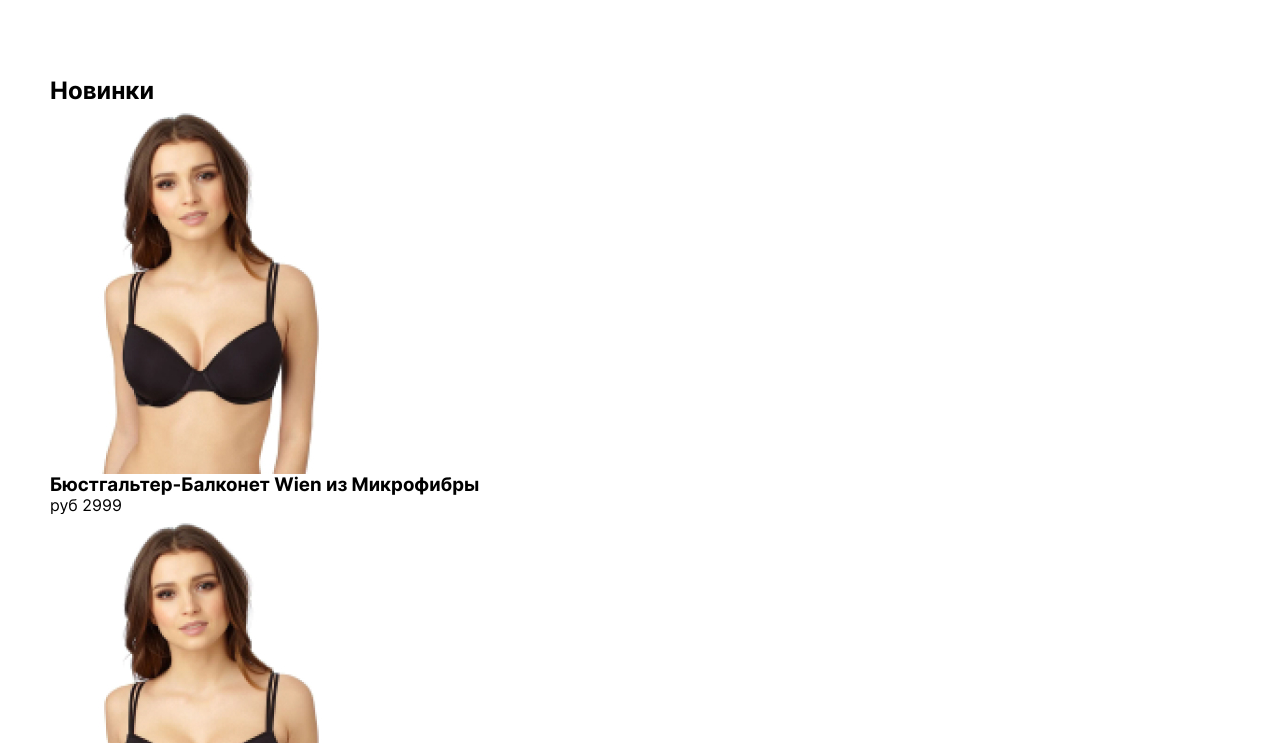
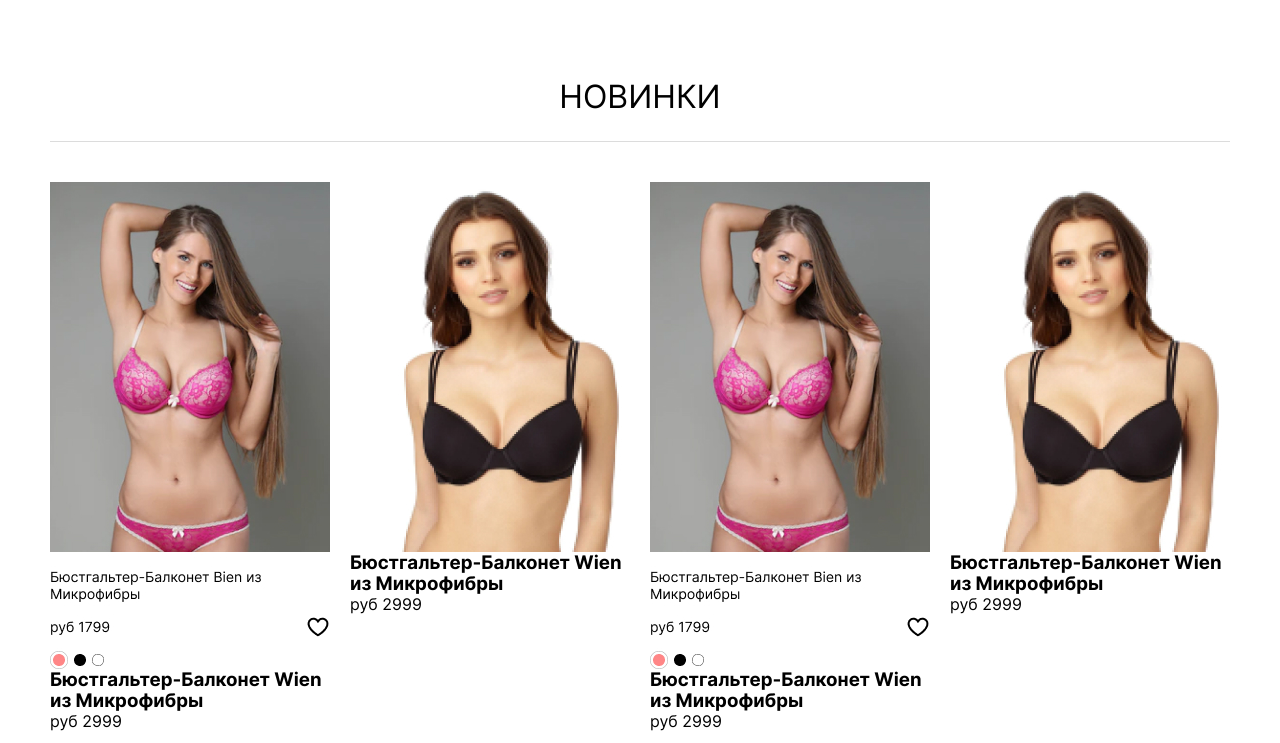
Before and after one commit to geran1ka/INSPIRED, a website built with webpack: page src/index.html in a window 1280 px wide. Shown: the part 737-1480 px from the top of the page. Built offline with nearby package versions, Linux system fonts and the light colour scheme; files whose address does not match are found by name.

Commit message:
Стили hero и products

```diff
--- a/src/index.html
+++ b/src/index.html
@@ -93,7 +93,7 @@
       </ul>
     </div>
   </nav>
-  <section class="hero hero__men">
+  <section class="hero hero__women">
     <div class="container">
       <div class="hero__content">
         <h2 class="hero__title">Новая коллекция Бюстгальтер-балконет</h2>
@@ -111,7 +111,7 @@
         <li class="goods__item">
           <article class="product">
             <a href="#" class="product__link">
-              <img src="img/prodduct01.jpg" alt="Бюстгальтер-Балконет Wien из Микрофибры" class="product__image">
+              <img src="img/prodduct03.jpg" alt="Бюстгальтер-Балконет Wien из Микрофибры" class="product__image">
               <h3 class="product__title">Бюстгальтер-Балконет Wien из Микрофибры</h3>
             </a>
 
@@ -167,7 +167,7 @@
         <li class="goods__item">
           <article class="product">
             <a href="#" class="product__link">
-              <img src="img/prodduct01.jpg" alt="Бюстгальтер-Балконет Wien из Микрофибры" class="product__image">
+              <img src="img/prodduct03.jpg" alt="Бюстгальтер-Балконет Wien из Микрофибры" class="product__image">
               <h3 class="product__title">Бюстгальтер-Балконет Wien из Микрофибры</h3>
             </a>
 
@@ -223,7 +223,7 @@
         <li class="goods__item">
           <article class="product">
             <a href="#" class="product__link">
-              <img src="img/prodduct01.jpg" alt="Бюстгальтер-Балконет Wien из Микрофибры" class="product__image">
+              <img src="img/prodduct03.jpg" alt="Бюстгальтер-Балконет Wien из Микрофибры" class="product__image">
               <h3 class="product__title">Бюстгальтер-Балконет Wien из Микрофибры</h3>
             </a>
 
--- a/src/index.scss
+++ b/src/index.scss
@@ -8,3 +8,5 @@
 @import 'style/gender';
 @import 'style/category';
 @import 'style/hero';
+@import 'style/goods';
+@import 'style/product';
--- /dev/null
+++ b/src/style/_goods.scss
@@ -0,0 +1,42 @@
+.goods {
+    &__title {
+        font-weight: 400;
+        font-size: 32px;
+        line-height: 39px;
+        text-align: center;
+        text-transform: uppercase;
+        padding-bottom: 25px;
+        border-bottom: 1px solid $light_gray;
+
+        @include tablet {
+            font-size: 24px;
+            line-height: 29px;
+            padding-bottom: 16px;
+        }
+
+        @include mobile {
+            font-size: 18px;
+            line-height: 22px;
+            padding-bottom: 9px;
+        }
+    }
+    &__list {
+        padding-top: 40px;
+        display: grid;
+        gap: 40px 20px;
+        grid-template-columns: repeat(auto-fill, 280px);
+        justify-content: space-evenly;
+
+        @include tablet {
+            row-gap: 24px;
+            padding-top: 24px;
+            grid-template-columns:  repeat(auto-fill, 140px);
+        }
+
+        @include mobile {
+            gap: 16px 10px;
+            padding-top: 16px;
+        }
+    }
+
+}
--- a/src/style/_hero.scss
+++ b/src/style/_hero.scss
@@ -28,6 +28,17 @@
 
     &__men {
         background-image: url('../img/bg-men.jpg');
+
+        @include laptop {
+            background-image: url('../img/bg-laptop-men.jpg');
+        }
+        @include tablet {
+            background-image: url('../img/bg-tablet-men.jpg');
+        }
+        @include mobile {
+            background-image: url('../img/bg-mobile-men.jpg');
+        }
+
     }
 
     &__content {
@@ -55,7 +66,7 @@
             margin-bottom: 24px;
         }
         @include mobile {
-            font-size: 44px;
+            font-size: 20px;
             margin-bottom: 16px;
         }
     }
--- a/src/style/_style.scss
+++ b/src/style/_style.scss
@@ -56,6 +56,17 @@ fieldset {
     margin: 0;
 }
 
+main {
+    margin-bottom: 120px;
+
+    @include tablet {
+        margin-bottom: 80px;
+    }
+
+    @include mobile {
+        margin-bottom: 80px;
+    }
+}
 /*
 Доступно скрываю элементы
   */
```
Also changed, not shown: src/img/bg-laptop-men.jpg (added), src/img/bg-laptop-women.jpg, src/img/bg-mobile-men.jpg (added), src/img/bg-mobile-women.jpg, src/img/bg-tablet-men.jpg (added), src/img/bg-tablet-women.jpg, src/img/prodduct03.jpg (added), src/style/_product.scss (added), 1 other file.
